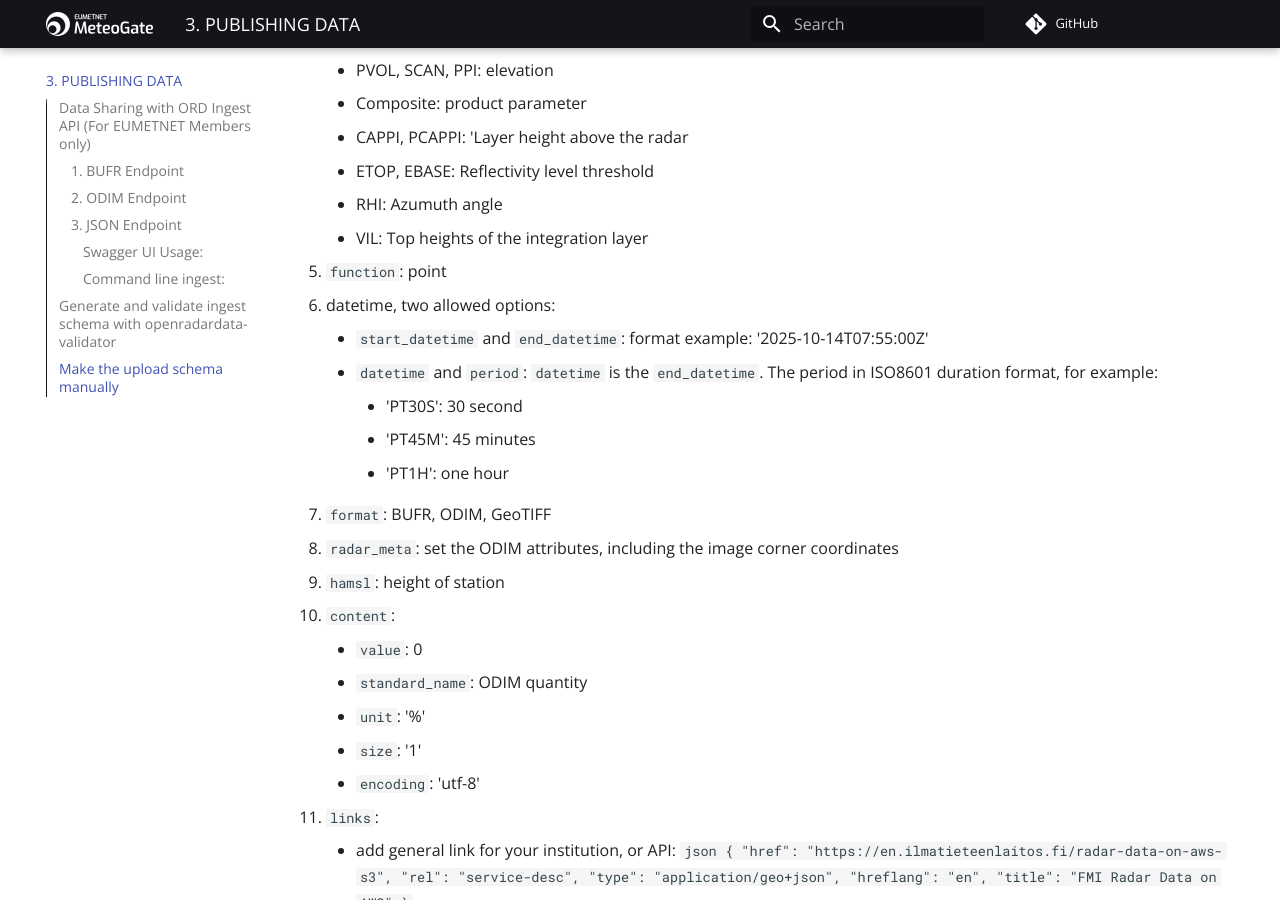
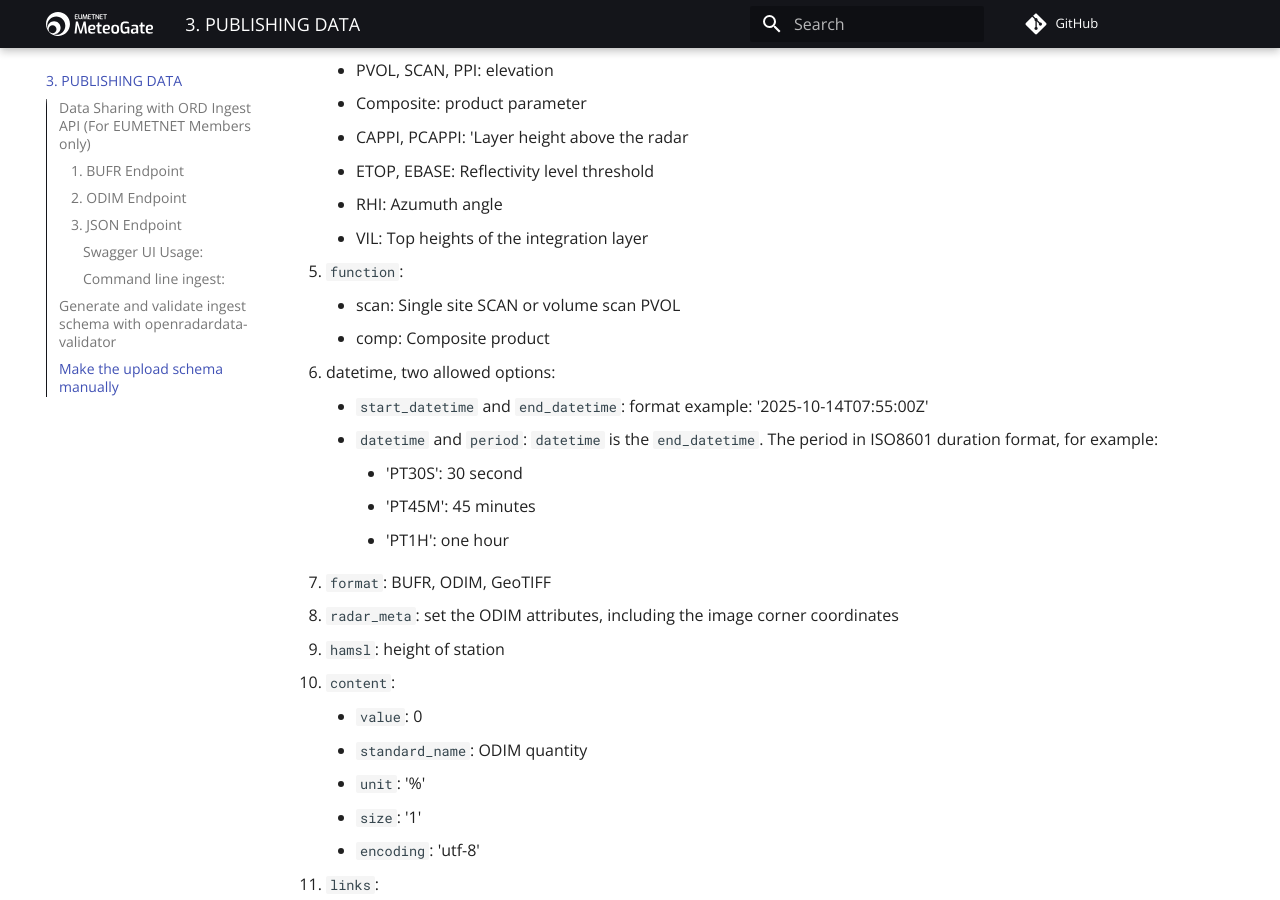
Before and after one commit to EUMETNET/openradardata-documentation, an MkDocs documentation site: the page built from docs/3-ORD-API-publishing-data.md, in a window 1280 px wide and 900 px high, scrolled down 2270 px. Built offline with MkDocs 1.6.1 and Material for MkDocs 9.7.7, drawn with Linux system fonts in a browser that asks for light colours; comment, search, counter and statistics services are not loaded.

Commit message:
Update 3-ORD-API-publishing-data.md

```diff
--- a/docs/3-ORD-API-publishing-data.md
+++ b/docs/3-ORD-API-publishing-data.md
@@ -78,7 +78,9 @@ Scroll down and check the properties in the Schemas box.
     - ETOP, EBASE: Reflectivity level threshold
     - RHI: Azumuth angle
     - VIL: Top heights of the integration layer
-5. ``function``: point
+5. ``function``:
+    - scan: Single site SCAN or volume scan PVOL
+    - comp: Composite product
 6. datetime, two allowed options:
     - ``start_datetime`` and ``end_datetime``: format example: '2025-10-14T07:55:00Z'
     - ``datetime`` and ``period``: ``datetime`` is the ``end_datetime``. The period in ISO8601 duration format, for example:
```
